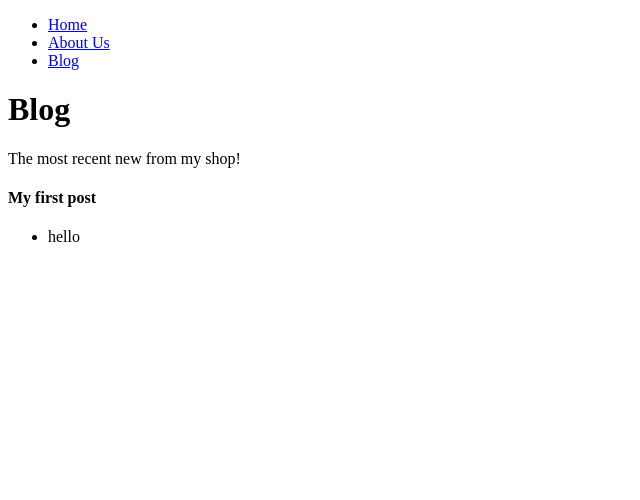
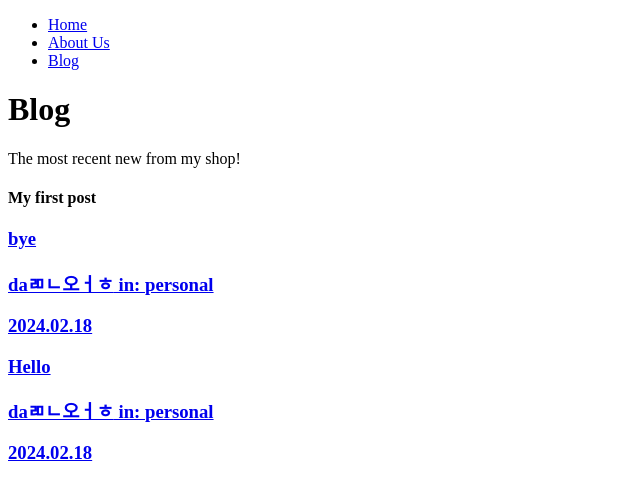
Before and after one commit to Castanea02/Gatsby-101, a Gatsby site: page /blog in a window 1280 px wide. Shown: the whole page, without its empty margins (0-640 px from the left). Built offline with nearby package versions, Linux system fonts and the light colour scheme; Gatsby itself is replaced by a stand-in of ours.

Commit message:
dynamic pages

```diff
--- /dev/null
+++ b/blog-posts/bye.mdx
@@ -0,0 +1,11 @@
+---
+title: bye
+category: personal
+date: "2024-02-18"
+author: "daㄻㄴ오ㅓㅎ"
+slug: bye-everyone
+---
+
+# Bye Everyone!
+
+afsdfkjdklghjgsfldjkhgkjldshgjksfdhjklghldfhgkjld
--- /dev/null
+++ b/blog-posts/hello.mdx
@@ -0,0 +1,11 @@
+---
+title: Hello
+category: personal
+date: "2024-02-18"
+author: "daㄻㄴ오ㅓㅎ"
+slug: hello-everyone
+---
+
+# Hello Everyone!
+
+afsdfkjdklghjgsfldjkhgkjldshgjksfdhjklghldfhgkjld
--- a/gatsby-config.ts
+++ b/gatsby-config.ts
@@ -2,7 +2,7 @@ import type { GatsbyConfig } from "gatsby";
 
 const config: GatsbyConfig = {
   siteMetadata: {
-    title: `DevStickers`,
+    title: `DevStickers!`,
     siteUrl: `https://www.yourdomain.tld`,
     description: "Buy the best stickers!",
   },
@@ -11,6 +11,7 @@ const config: GatsbyConfig = {
   // Learn more at: https://gatsby.dev/graphql-typegen
   graphqlTypegen: true,
   plugins: [
+    `gatsby-plugin-mdx`,
     {
       resolve: `gatsby-source-filesystem`,
       options: { path: `${__dirname}/blog-posts` },
--- a/package.json
+++ b/package.json
@@ -16,7 +16,9 @@
     "typecheck": "tsc --noEmit"
   },
   "dependencies": {
+    "@mdx-js/react": "^2.3.0",
     "gatsby": "^5.13.2",
+    "gatsby-plugin-mdx": "^5.13.1",
     "gatsby-source-filesystem": "^5.13.1",
     "react": "^18.2.0",
     "react-dom": "^18.2.0"
--- a/src/components/Seo.tsx
+++ b/src/components/Seo.tsx
@@ -15,6 +15,7 @@ export default function Seo({ title }: ISeoProps) {
       }
     }
   `);
+
   return (
     <title>
       {title} | {data.site?.siteMetadata?.title}
--- a/src/pages/blog.tsx
+++ /dev/null
@@ -1,32 +0,0 @@
-import React from "react";
-import Layout from "../components/Layout";
-import Seo from "../components/Seo";
-import { graphql } from "gatsby";
-
-export default function Blog({ data }: any) {
-  return (
-    <Layout title="Blog">
-      <p>The most recent new from my shop!</p>
-      <article>
-        <h4>My first post</h4>
-        <ul>
-          {data.allFile.nodes.map((file, index) => (
-            <li key={index}>{file.name}</li>
-          ))}
-        </ul>
-      </article>
-    </Layout>
-  );
-}
-
-export const query = graphql`
-  query BlogTitles {
-    allFile {
-      nodes {
-        name
-      }
-    }
-  }
-`;
-
-export const Head = () => <Seo title="Blog" />;
--- /dev/null
+++ b/src/pages/blog/index.tsx
@@ -0,0 +1,48 @@
+import React from "react";
+import Layout from "../../components/Layout";
+import Seo from "../../components/Seo";
+import { Link, graphql } from "gatsby";
+
+export default function Blog({ data }: any) {
+  return (
+    <Layout title="Blog">
+      <p>The most recent new from my shop!</p>
+      <article>
+        <h4>My first post</h4>
+        <section>
+          {data.allMdx.nodes.map((file: any, index: any) => (
+            <article key={index}>
+              <Link to={`/blog/${file.frontmatter?.slug}`}>
+                <h3>{file.frontmatter?.title}</h3>
+                <h3>
+                  {file.frontmatter?.author} in: {file.frontmatter?.category}
+                </h3>
+                <h3>{file.frontmatter?.date}</h3>
+                <p>{file.ecerpt}</p>
+              </Link>
+            </article>
+          ))}
+        </section>
+      </article>
+    </Layout>
+  );
+}
+
+export const query = graphql`
+  query BlogPosts {
+    allMdx {
+      nodes {
+        frontmatter {
+          title
+          date(formatString: "YYYY.MM.DD")
+          category
+          author
+          slug
+        }
+        excerpt
+      }
+    }
+  }
+`;
+
+export const Head = () => <Seo title="Blog" />;
```
Also changed, not shown: src/pages/blog/{mdx.frontmatter__slug}.tsx (added, +37 -0 lines), blog-posts/hello.md (deleted), 1 other file.
